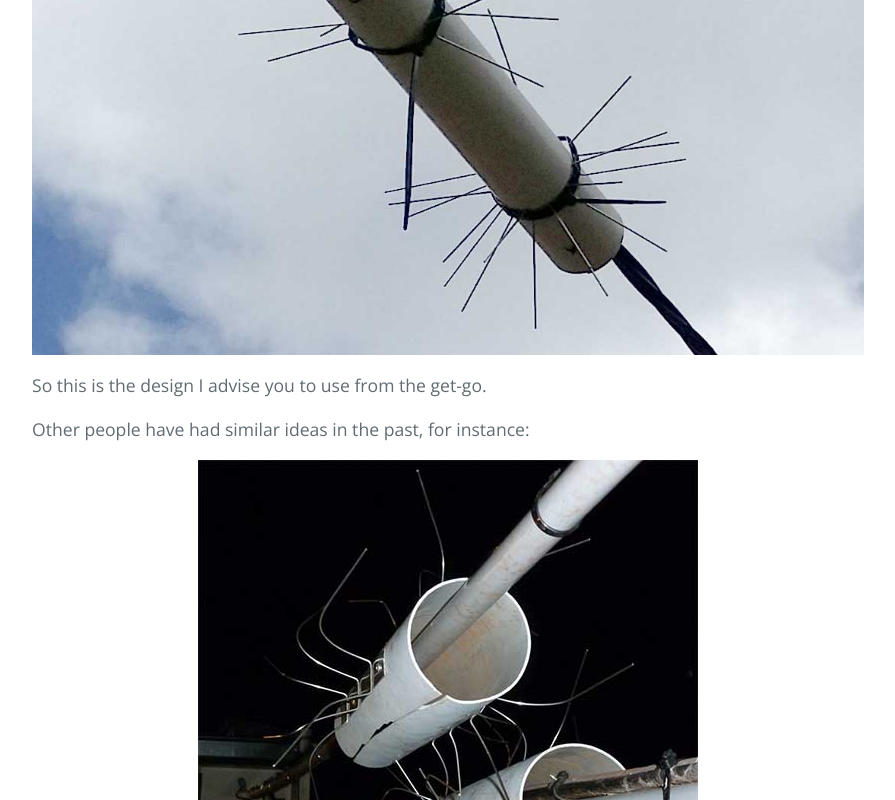
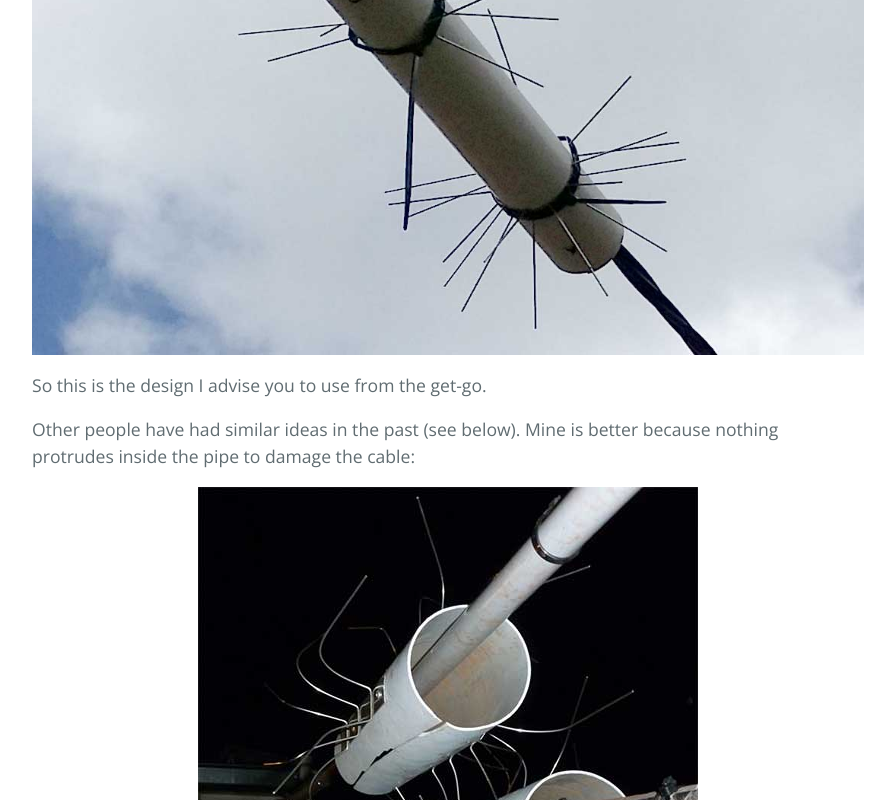
Before and after one commit to helpdata/possum-stop, a plain HTML site: page index.html in a window 1280 px wide. Shown: the part 11200-12000 px from the top of the page, without its empty margins (192-1087 px from the left). Drawn offline with nearby package versions, Linux system fonts and the light colour scheme.

Commit message:
Update index.html

```diff
--- a/index.html
+++ b/index.html
@@ -130,7 +130,8 @@
          <img style="margin:0px auto;display:block" src="possum-roller.jpg">
 
     <p>So this is the design I advise you to use from the get-go.</p>
-    <p>Other people have had similar ideas in the past, for instance:</p>
+    <p>Other people have had similar ideas in the past (see below). Mine is better because nothing protrudes inside the
+      pipe to damage the cable:</p>
       <img style="margin:0px auto;display:block" src="possum-blocker.jpg">
 
 
```
